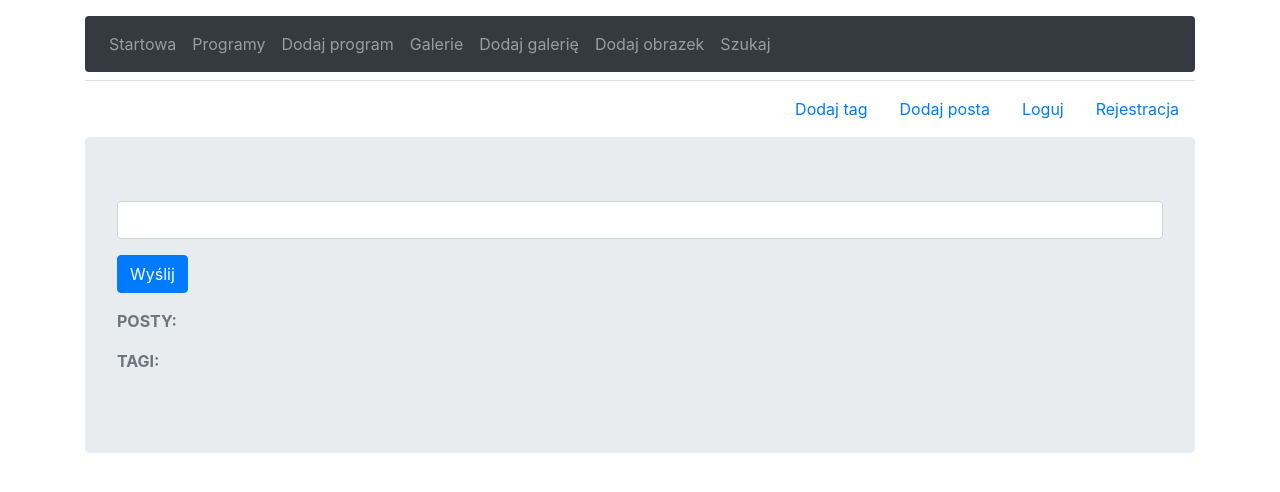
After one commit to RyszardUrbanczyk/addFindTag_blog, a Django app: page /search/ in a window 1280 px wide. The commit adds this page. Shown: the top 492 px of the page. Run offline with Django 3.2, Linux system fonts and the light colour scheme; some libraries are stand-ins or nearby versions.

Commit message:
Add search function

```diff
--- a/addFindTag_blog/urls.py
+++ b/addFindTag_blog/urls.py
@@ -41,4 +41,5 @@ urlpatterns = [
                   path('gallery-list/', views.GalleryListView.as_view(), name='gallery-list'),
                   path('add-image/', views.AddImageToGalleryView.as_view(), name='add-image'),
                   path('gallery-detail/<int:id>/', views.GalleryDetailView.as_view(), name='gallery-detail'),
+                  path('search/', views.FindPostView.as_view(), name='search'),
               ] + static(settings.MEDIA_URL, document_root=settings.MEDIA_ROOT)
--- a/blog_app/forms.py
+++ b/blog_app/forms.py
@@ -61,3 +61,7 @@ class EditPostForm(forms.ModelForm):
         model = Post
         exclude = ['author', 'body_image', 'programs']
         fields = '__all__'
+
+
+class SearchForm(forms.Form):
+    szukaj = forms.CharField()
--- a/blog_app/views.py
+++ b/blog_app/views.py
@@ -5,8 +5,8 @@ from django.http import Http404
 from django.views import View
 from django.shortcuts import render, redirect
 from django.views.generic import CreateView, ListView
-from blog_app.forms import AddPostForm, RegisterForm, AddCommentForm, AddTagForm, AddImageForm, EditPostForm
-
+from blog_app.forms import AddPostForm, RegisterForm, AddCommentForm, AddTagForm, \
+    AddImageForm, EditPostForm
 from blog_app.models import Program, Post, Tag, Comment, Gallery
 
 
@@ -23,27 +23,20 @@ class BaseView(View):
 
 
 class ProgramListView(ListView):
+    """
+    List of all programs that are topics
+    for information exchange on the site.
+    """
     queryset = Program.objects.all()
     context_object_name = 'objects'
     # paginate_by = 2
     template_name = 'program-list.html'
 
 
-# class ProgramDetailView(LoginRequiredMixin, View):
-#
-#     def get(self, request, pk):
-#         program = Program.objects.get(pk=pk)
-#         posts = program.post_set.all()
-#         tags = program.tag_set.all()
-#         ctx = {'program': program,
-#                'posts': posts,
-#                'tags': tags
-#                }
-#
-#         return render(request, 'program-detail.html', ctx)
-
-
 class ProgramDetailView(LoginRequiredMixin, View):
+    """
+    View of a specific blog program / topic.
+    """
 
     def get(self, request, pk):
         program = Program.objects.get(pk=pk)
@@ -59,31 +52,10 @@ class ProgramDetailView(LoginRequiredMixin, View):
             posts = paginator.page(paginator.num_pages)
         ctx = {'program': program,
                'posts': posts,
-               'tags': tags
+               'tags': tags,
                }
 
         return render(request, 'program-detail.html', ctx)
-
-
-# class PostListView(LoginRequiredMixin, View):
-#
-#     def get(self, request):
-#         objects = Post.objects.all()
-#         paginator = Paginator(objects, 2)
-#         page = request.GET.get('page')
-#         try:
-#             objects = paginator.page(page)
-#         except PageNotAnInteger:
-#             objects = paginator.page(1)
-#         except EmptyPage:
-#             objects = paginator.page(paginator.num_pages)
-#
-#         ctx = {
-#                'page':page,
-#                'objects':objects
-#                }
-#
-#         return render(request, 'post-list.html', ctx)
 
 
 class AddProgramView(LoginRequiredMixin, CreateView):
@@ -96,22 +68,19 @@ class AddProgramView(LoginRequiredMixin, CreateView):
     success_url = '/program-list/'
 
 
-# class PostListView(View):
-#
-#     def get(self, request):
-#         posts = Post.objects.all()
-#         # posts = [{'title': p.title, 'body': p.body,
-#         'programs': p.programs.values_list('name', flat=True)} for p in po]
-#         ctx = {'objects': posts}
-#         return render(request, 'post-list.html', ctx)
-
-
 class AddPostView(LoginRequiredMixin, CreateView):
+    """
+    In this View is form to adding posts to database.
+    """
     template_name = 'add-post.html'
     form_class = AddPostForm
     success_url = '/program-list/'
 
     def form_valid(self, form):
+        """
+        We automatically pass the author field to the form,
+        which is the name of the logged in user.
+        """
         post = form.save(commit=False)
         post.author = self.request.user
         post.save()
@@ -119,6 +88,10 @@ class AddPostView(LoginRequiredMixin, CreateView):
 
 
 class RegisterView(View):
+    """
+    New user registration view.
+    """
+
     def get(self, request):
         form = RegisterForm()
         return render(request, 'form.html', {'form': form})
@@ -136,23 +109,11 @@ class RegisterView(View):
             return render(request, 'form.html', {'form': form})
 
 
-# 1 wersja działa
-# class AddCommentView(View):
-#
-#     def get(self, request, id):
-#         post = Post.objects.get(id=id)
-#         # comments = post.comment_set.all()
-#         return render(request, 'add-comment.html', {'post': post})
-#
-#     def post(self, request, id):
-#         post_id = Post.objects.get(id=id)
-#         name = request.POST['name']
-#         body = request.POST['body']
-#         comment = Comment.objects.create(name=name, body=body, post=post_id)
-#         return redirect(reverse('program-list'))
-
-# 2 wersja działa
 class AddCommentView(LoginRequiredMixin, View):
+    """
+    This view provides a form for adding comments to the database.
+    Comments about a specific(id) entry on the site.
+    """
 
     def get(self, request, id):
         form = AddCommentForm()
@@ -168,6 +129,9 @@ class AddCommentView(LoginRequiredMixin, View):
 
 
 class AddTag(LoginRequiredMixin, CreateView):
+    """
+    User can add tags to selected programs.
+    """
     template_name = 'add-tag.html'
     model = Tag
     fields = '__all__'
@@ -179,6 +143,9 @@ class AddTag(LoginRequiredMixin, CreateView):
 
 
 class ListPostLoggedUser(View):
+    """
+    The user can view the list of all his entries.
+    """
 
     def get(self, request):
         posts = Post.objects.filter(author=request.user)
@@ -186,6 +153,9 @@ class ListPostLoggedUser(View):
 
 
 class AddGalleryView(LoginRequiredMixin, CreateView):
+    """
+    In this view, the user can add a new gallery and its description.
+    """
     template_name = 'add-gallery.html'
     model = Gallery
     fields = '__all__'
@@ -193,18 +163,27 @@ class AddGalleryView(LoginRequiredMixin, CreateView):
 
 
 class GalleryListView(ListView):
+    """
+    List of all galleries.
+    """
     queryset = Gallery.objects.all()
     context_object_name = 'objects'
-    # paginate_by = 2
     template_name = 'gallery-list.html'
 
 
 class AddImageToGalleryView(LoginRequiredMixin, CreateView):
+    """
+    The user can add a picture to the selected gallery.
+    """
     template_name = 'add-image-to-gallery.html'
     form_class = AddImageForm
     success_url = '/add-image/?success=true'
 
     def form_valid(self, form):
+        """
+        We automatically pass the author field to the form,
+        which is the name of the logged in user.
+        """
         image = form.save(commit=False)
         image.author = self.request.user
         image.save()
@@ -219,6 +198,9 @@ class AddImageToGalleryView(LoginRequiredMixin, CreateView):
 
 
 class GalleryDetailView(LoginRequiredMixin, View):
+    """
+    Specific gallery view.
+    """
 
     def get(self, request, id):
         object = Gallery.objects.get(id=id)
@@ -227,21 +209,34 @@ class GalleryDetailView(LoginRequiredMixin, View):
 
 
 class EditPostView(View):
+    """
+    View of edit post.
+    """
 
     def get(self, request, id):
-
         post = Post.objects.get(id=id)
         if post.author != request.user:
             raise Http404
-        else:
+        else:  # Only the owner of the post can edit his post.
             form = EditPostForm(instance=post)
             return render(request, 'edit-post.html', {'form': form})
 
     def post(self, request, id):
         post = Post.objects.get(id=id)
         form = EditPostForm(instance=post, data=request.POST)
-
         if form.is_valid():
             form.save()
             return redirect('program-list')
         return render(request, 'edit-post.html', {'form': form})
+
+class FindPostView(View):
+
+    def get(self, request):
+        szukaj = request.GET.get('szukaj')
+        if szukaj is not None:
+            find_post = Post.objects.filter(body__icontains=szukaj)
+            find_tag = Tag.objects.filter(name__icontains=szukaj)
+            return render(request, 'find.html', {'find_post': find_post, 'find_tag': find_tag})
+        return render(request, 'find.html')
+
+# class FindPostView(View):
--- a/templates/add-image-to-gallery.html
+++ b/templates/add-image-to-gallery.html
@@ -12,6 +12,6 @@
         </form>
     </div>
     {% if request.GET.success %}
-    Dodano
+    Dodano obrazek do galerii.
     {%  endif %}
 {% endblock %}
--- /dev/null
+++ b/templates/find.html
@@ -0,0 +1,33 @@
+{% extends 'base.html' %}
+{% load bootstrap4 %}
+{% block content %}
+    <div class="form-group">
+        <form method="get">
+            <input type="text" class="form-control" name="szukaj">
+            <button type="submit" class="btn btn-primary mt-3">Wyślij</button>
+        </form>
+{#    {{ form.as_p }}#}
+{#        {% bootstrap_form form %}#}
+{#    <button type="submit" class="btn btn-primary mt-3">Wyślij</button>#}
+    </div>
+    <div class="text-muted">
+        <strong>POSTY:</strong>
+        <ul>
+            {% for i in find_post %}
+                <li>{{ i.body }} </li>
+            {% endfor %}
+        </ul>
+    </div>
+    <div class="text-muted">
+        <strong>TAGI:</strong>
+        <ul>
+            {% for i in find_tag %}
+                <li>{{ i.name }}:<br>
+                    {% for n in i.applications.all %}
+                        {{ n.name }},
+                    {% endfor %}
+                </li>
+            {% endfor %}
+        </ul>
+    </div>
+{% endblock %}
--- a/templates/gallery-detail.html
+++ b/templates/gallery-detail.html
@@ -24,9 +24,7 @@
                 {% endif %}
                 <div class="card-body">
                     <h5 class="card-title">{{ obj.name }}</h5>
-                    <p class="card-text">This is a longer card with supporting text below as a natural lead-in to
-                        additional
-                        content. This content is a little bit longer.</p>
+
                 </div>
                 <div class="card-footer">
                     <small class="text-muted">Autor: {{ obj.author }} | </small>
--- a/templates/gallery-list.html
+++ b/templates/gallery-list.html
@@ -6,10 +6,9 @@
             <div class="card-body">
                 <p class="card-text">{{ obj.description }}</p>
                 <a href="{{ obj.get_detail_url }}" class="card-link">Zobacz galerię</a>
-{#                <a href="{% url 'add-post' %}" class="card-link">Dodaj post</a>#}
             </div>
         </div>
         {% empty %}
-        Nie ma jeszcze żadnej galeri.
+        Nie ma jeszcze żadnej galerii.
     {% endfor %}
 {% endblock %}
--- a/templates/navigation-bar.html
+++ b/templates/navigation-bar.html
@@ -9,7 +9,6 @@
                     <li class="nav-item">
                         <a class="nav-link" href="{% url 'index' %}">Startowa</a>
                     </li>
-
                     <li class="nav-item">
                         <a class="nav-link" href="{% url 'program-list' %}">Programy</a>
                     </li>
@@ -25,34 +24,22 @@
                     <li class="nav-item">
                         <a class="nav-link" href="{% url 'add-image' %}">Dodaj obrazek</a>
                     </li>
-                    {#                    {% if user.is_authenticated %}#}
-                    {#                        <li class="nav-item">#}
-                    {#                            <a class="nav-link" href="{% url 'logout' %}">Wyloguj</a>#}
-                    {#                        </li>#}
-                    {#                        <li class="nav-item nav-link">Witaj {{ user }} &rarr; <a href="{% url 'post-user' %}">Moje#}
-                    {#                            posty</a>#}
-                    {#                        </li>#}
-                    {#                    {% else %}#}
-                    {#                        <li class="nav-item">#}
-                    {#                            <a class="nav-link" href="{% url 'login' %}">Loguj</a>#}
-                    {#                        </li>#}
-                    {#                        <li class="nav-item">#}
-                    {#                            <a class="nav-link" href="{% url 'register' %}">Rejestracja</a>#}
-                    {#                        </li>#}
-                    {#                    {% endif %}#}
-
+                    <li class="nav-item">
+                        <a class="nav-link" href="{% url 'search' %}">Szukaj</a>
+                    </li>
                 </ul>
                 <!--
-                    <form class="form-inline my-2 my-lg-0">
-                        <input class="form-control mr-sm-2" type="search" placeholder="Szukaj" aria-label="Search">
-                        <button class="btn btn-outline-secondary my-2 my-sm-0" type="submit">Szukaj</button>
-                    </form>
-                    -->
+                <form class="form-inline my-2 my-lg-0">
+                    <input class="form-control mr-sm-2" type="text" name="szukaj" placeholder="Szukaj"
+                           aria-label="Search">
+                    <button class="btn btn-outline-secondary my-2 my-sm-0" type="submit">Szukaj</button>
+                </form>
+                -->
             </div>
         </nav>
     </div>
 
-    <!-- ################ second davbar ################ -->
+    <!-- ################ second navbar ################ -->
 
     <ul class="nav justify-content-end mb-2">
         <li class="nav-item">
@@ -66,7 +53,7 @@
                 <a class="nav-link" href="{% url 'logout' %}">Wyloguj</a>
             </li>
             <li class="nav-item nav-link">
-                Witaj: {{ user }}  &rarr; <a href="{% url 'post-user' %}">Moje posty</a>
+                Witaj: {{ user }} &rarr; <a href="{% url 'post-user' %}">Moje posty</a>
             </li>
         {% else %}
             <li class="nav-item">
--- a/templates/program-list.html
+++ b/templates/program-list.html
@@ -1,7 +1,6 @@
 {% extends 'base.html' %}
 
 {% block content %}
-
     {% for obj in objects %}
         <div class="card mb-3">
             <h4 class="card-header">{{ obj.name }}</h4>
```
Also changed, not shown: blog_app/models.py (+3 -8 lines), templates/program-detail.html (+13 -5 lines).
